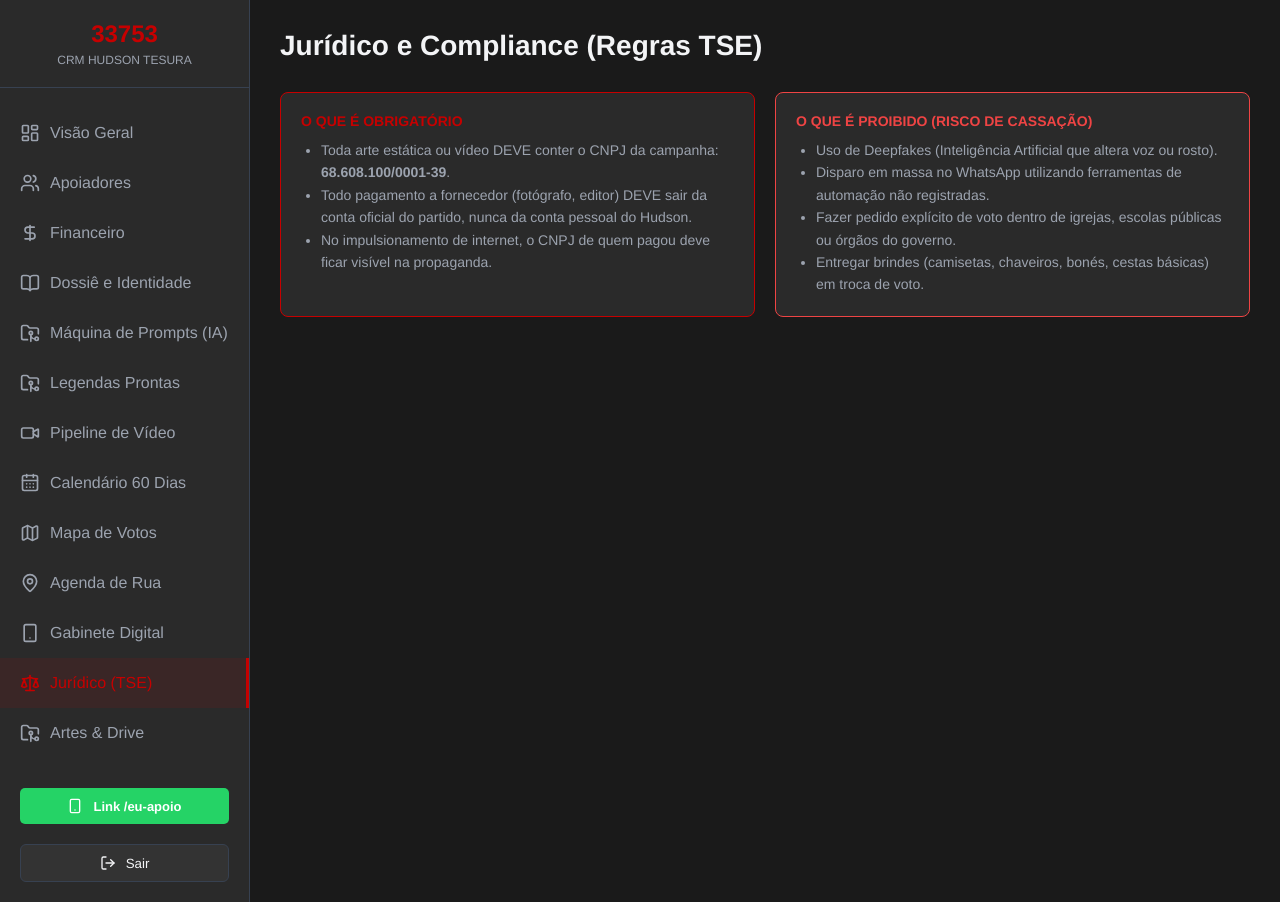
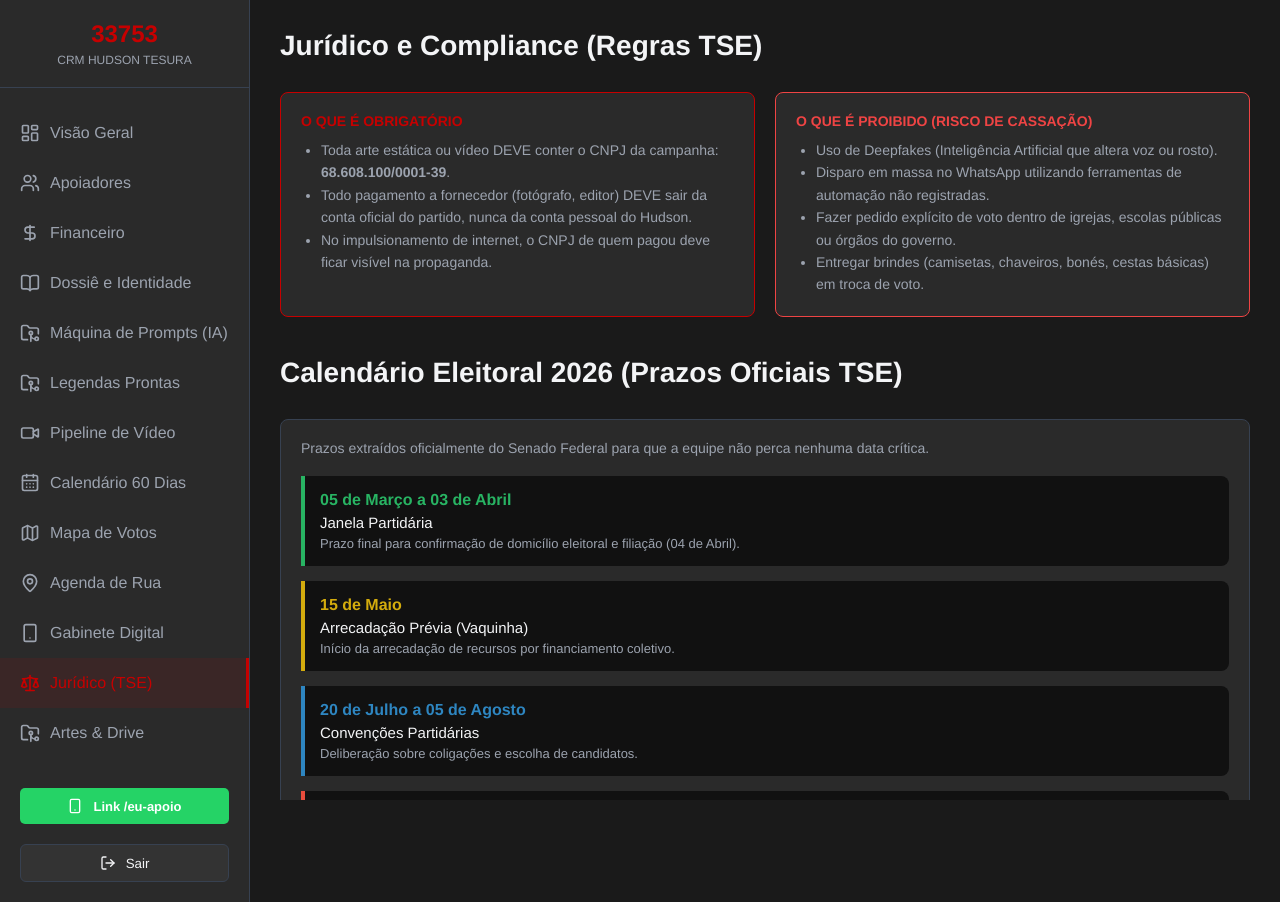
Before and after one commit to Diogo17/crm-campanha, a React (Vite) app: page /juridico in a window 1280 px wide. Built offline with nearby package versions, Linux system fonts and the light colour scheme; no server answers; sample sign-in values are in the browser's storage.

Commit message:
feat: Add 2026 Electoral Calendar to Juridico module

```diff
--- a/src/pages/Juridico.jsx
+++ b/src/pages/Juridico.jsx
@@ -27,6 +27,55 @@ export default function Juridico() {
           </ul>
         </div>
       </div>
+
+      <div className="header" style={{marginTop: '40px'}}>
+        <h2>Calendário Eleitoral 2026 (Prazos Oficiais TSE)</h2>
+      </div>
+
+      <div className="card">
+        <p style={{color: 'var(--text-muted)', fontSize: '14px', marginBottom: '20px'}}>
+          Prazos extraídos oficialmente do Senado Federal para que a equipe não perca nenhuma data crítica.
+        </p>
+
+        <div style={{display: 'flex', flexDirection: 'column', gap: '15px'}}>
+
+          <div style={{borderLeft: '4px solid #28b463', paddingLeft: '15px', backgroundColor: '#111', padding: '15px', borderRadius: '0 8px 8px 0'}}>
+            <h4 style={{color: '#28b463', margin: '0 0 5px 0'}}>05 de Março a 03 de Abril</h4>
+            <p style={{color: 'var(--text-light)', fontSize: '15px', margin: '0'}}>Janela Partidária</p>
+            <p style={{color: 'var(--text-muted)', fontSize: '13px', margin: '5px 0 0 0'}}>Prazo final para confirmação de domicílio eleitoral e filiação (04 de Abril).</p>
+          </div>
+
+          <div style={{borderLeft: '4px solid #d4ac0d', paddingLeft: '15px', backgroundColor: '#111', padding: '15px', borderRadius: '0 8px 8px 0'}}>
+            <h4 style={{color: '#d4ac0d', margin: '0 0 5px 0'}}>15 de Maio</h4>
+            <p style={{color: 'var(--text-light)', fontSize: '15px', margin: '0'}}>Arrecadação Prévia (Vaquinha)</p>
+            <p style={{color: 'var(--text-muted)', fontSize: '13px', margin: '5px 0 0 0'}}>Início da arrecadação de recursos por financiamento coletivo.</p>
+          </div>
+
+          <div style={{borderLeft: '4px solid #2e86c1', paddingLeft: '15px', backgroundColor: '#111', padding: '15px', borderRadius: '0 8px 8px 0'}}>
+            <h4 style={{color: '#2e86c1', margin: '0 0 5px 0'}}>20 de Julho a 05 de Agosto</h4>
+            <p style={{color: 'var(--text-light)', fontSize: '15px', margin: '0'}}>Convenções Partidárias</p>
+            <p style={{color: 'var(--text-muted)', fontSize: '13px', margin: '5px 0 0 0'}}>Deliberação sobre coligações e escolha de candidatos.</p>
+          </div>
+
+          <div style={{borderLeft: '4px solid #e74c3c', paddingLeft: '15px', backgroundColor: '#111', padding: '15px', borderRadius: '0 8px 8px 0'}}>
+            <h4 style={{color: '#e74c3c', margin: '0 0 5px 0'}}>15 de Agosto</h4>
+            <p style={{color: 'var(--text-light)', fontSize: '15px', margin: '0'}}>Fim do Registro de Candidatura</p>
+            <p style={{color: 'var(--text-muted)', fontSize: '13px', margin: '5px 0 0 0'}}>Prazo máximo para partidos, coligações e federações registrarem os candidatos no TSE.</p>
+          </div>
+
+          <div style={{borderLeft: '4px solid var(--primary)', paddingLeft: '15px', backgroundColor: '#111', padding: '15px', borderRadius: '0 8px 8px 0'}}>
+            <h4 style={{color: 'var(--primary)', margin: '0 0 5px 0'}}>16 de Agosto</h4>
+            <p style={{color: '#fff', fontSize: '16px', margin: '0', fontWeight: 'bold'}}>Início da Propaganda Eleitoral</p>
+            <p style={{color: 'var(--text-muted)', fontSize: '13px', margin: '5px 0 0 0'}}>Início oficial da campanha nas ruas e na internet.</p>
+          </div>
+
+          <div style={{borderLeft: '4px solid #8e44ad', paddingLeft: '15px', backgroundColor: '#111', padding: '15px', borderRadius: '0 8px 8px 0'}}>
+            <h4 style={{color: '#8e44ad', margin: '0 0 5px 0'}}>04 de Outubro</h4>
+            <p style={{color: '#fff', fontSize: '16px', margin: '0', fontWeight: 'bold'}}>1º Turno das Eleições</p>
+          </div>
+
+        </div>
+      </div>
     </div>
   );
 }
```
